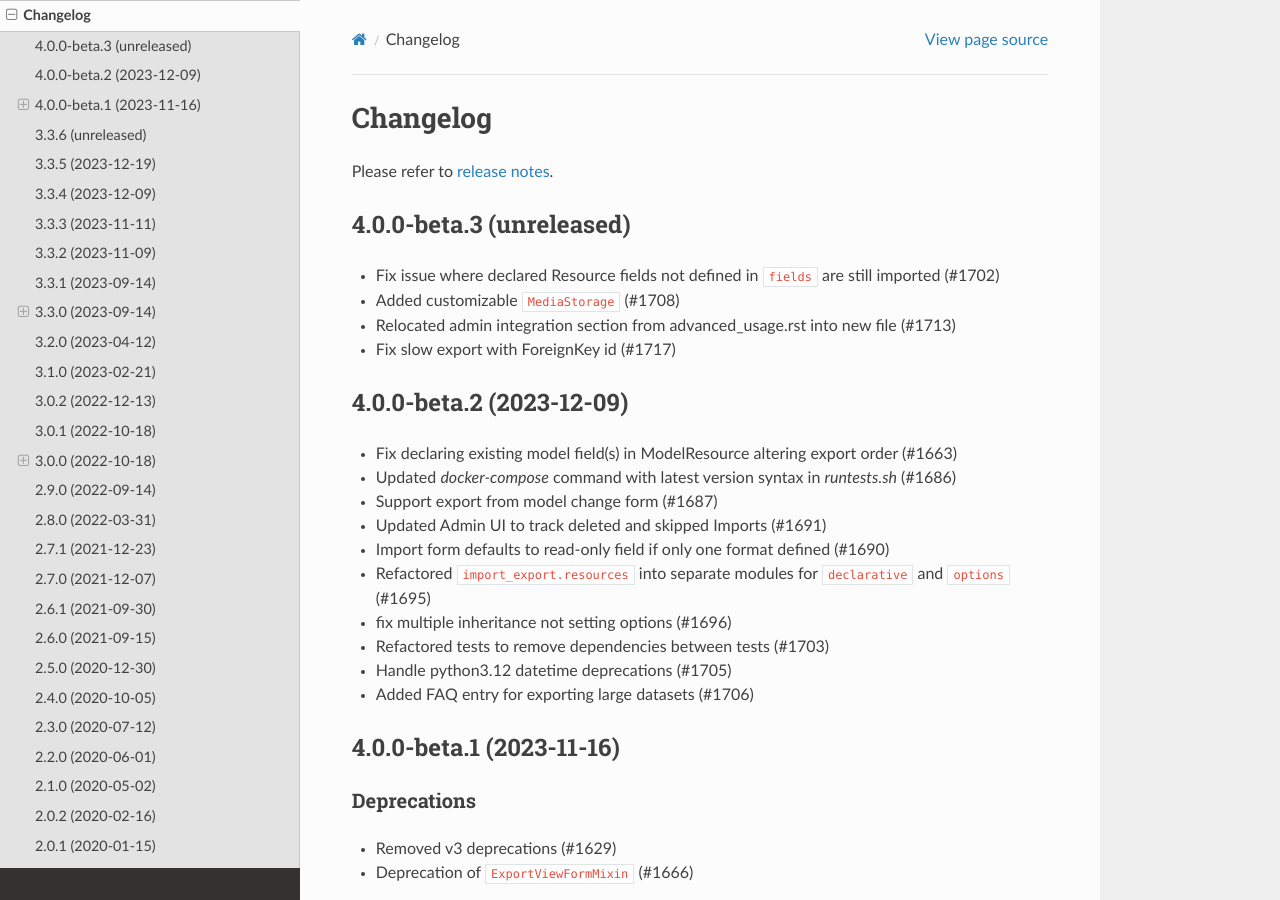
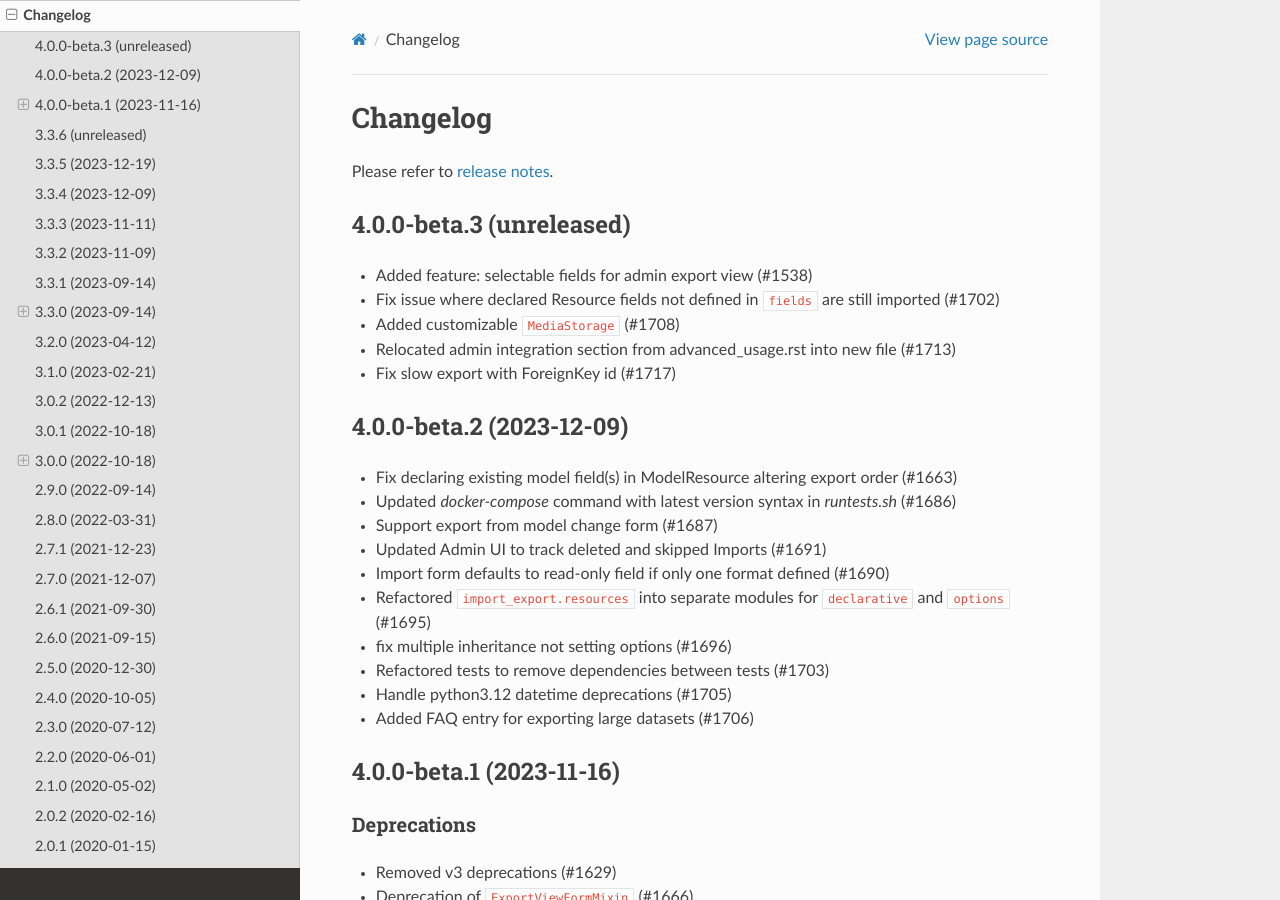
Before and after one commit to django-import-export/django-import-export, a Sphinx documentation site: the page built from docs/changelog.rst, in a window 1280 px wide and 900 px high. Built offline with Sphinx 7.4.7 and the Read the Docs theme 2.0.0, drawn with Linux system fonts in a browser that asks for light colours; pages that are not in the unit, such as notebooks, are missing from menus; the version number could not be read and is left out; cross-references to code outside the pages are shown as plain code.

Commit message:
add changes to changelog

```diff
--- a/docs/changelog.rst
+++ b/docs/changelog.rst
@@ -6,6 +6,7 @@ Please refer to :doc:`release notes<release_notes>`.
 4.0.0-beta.3 (unreleased)
 -------------------------
 
+- Added feature: selectable fields for admin export view (#1538)
 - Fix issue where declared Resource fields not defined in ``fields`` are still imported (#1702)
 - Added customizable ``MediaStorage`` (#1708)
 - Relocated admin integration section from advanced_usage.rst into new file (#1713)
```
